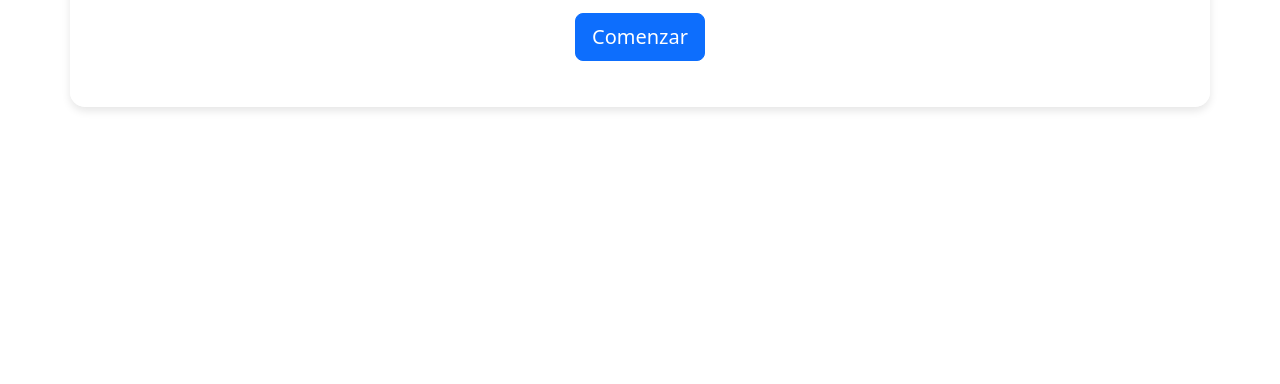
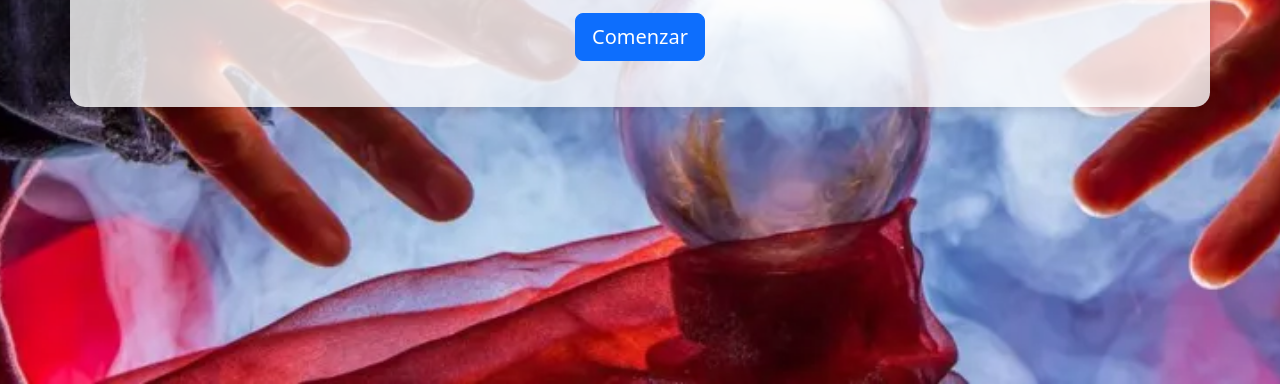
Before and after one commit to AlejandraAC/Adivina_Mi_Numero, a plain HTML site: page index.html in a window 1280 px wide. Shown: the part 416-800 px from the top of the page. Drawn offline with nearby package versions, Linux system fonts and the light colour scheme; the site is published under a folder, as on GitHub Pages, so addresses that start at the root find nothing.

Commit message:
Se cambió la ruta de la imagen

```diff
--- a/src/styles.css
+++ b/src/styles.css
@@ -1,6 +1,6 @@
 /* Estilos generales del cuerpo de la página */
 body {
-    background: url('/public/img/adivina.png') no-repeat center center fixed;
+    background: url('../public/img/adivina.png') no-repeat center center fixed;
     background-size: cover;
     display: flex;
     justify-content: center;
```
